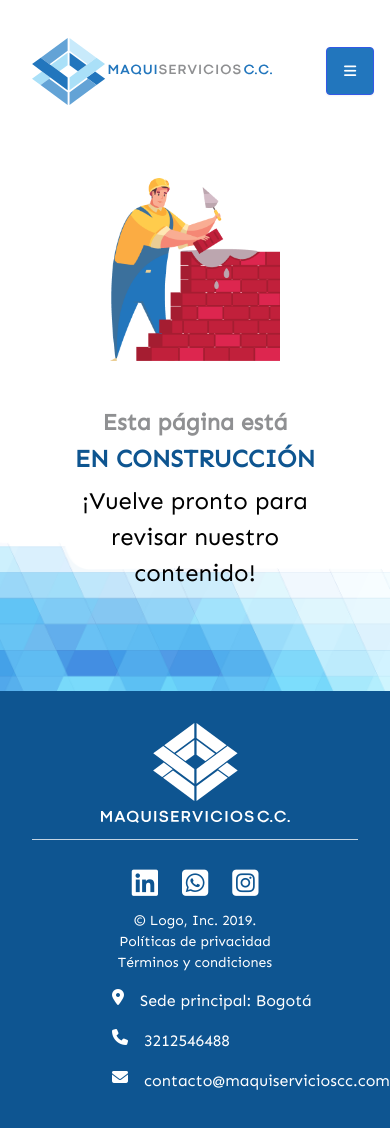
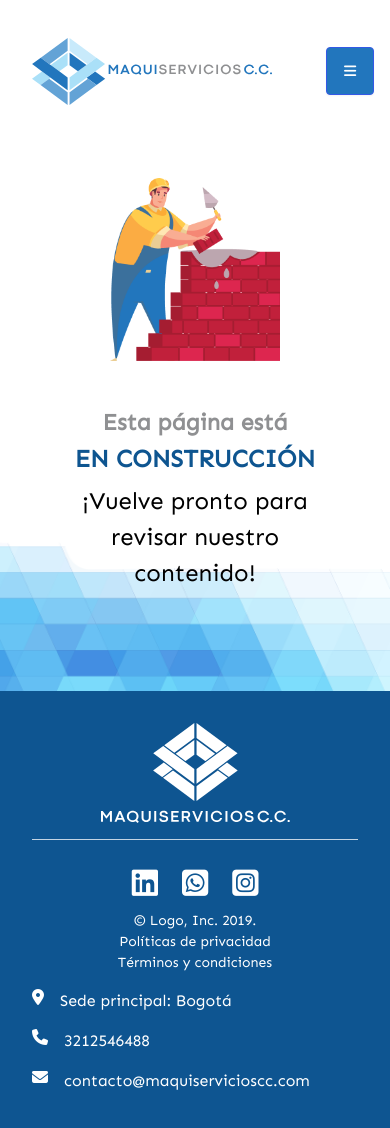
Before and after one commit to jdrb2098/Maquiservicios, a React (Vite) app: page /Logros in a window 390 px wide. Shown: the top 1128 px of the page. Built offline with nearby package versions, Linux system fonts and the light colour scheme.

Commit message:
phone-size mediaquery

```diff
--- a/src/App.css
+++ b/src/App.css
@@ -486,6 +486,9 @@ a {
   margin: 3rem 0rem;
 }
 @media screen and (max-width: 576px) {
+  .footer__botoom__container3{
+    padding-left: 0!important;
+  }
   .AboutUs__M,
   .AboutUs__Q,
   .AboutUs__V {
```
